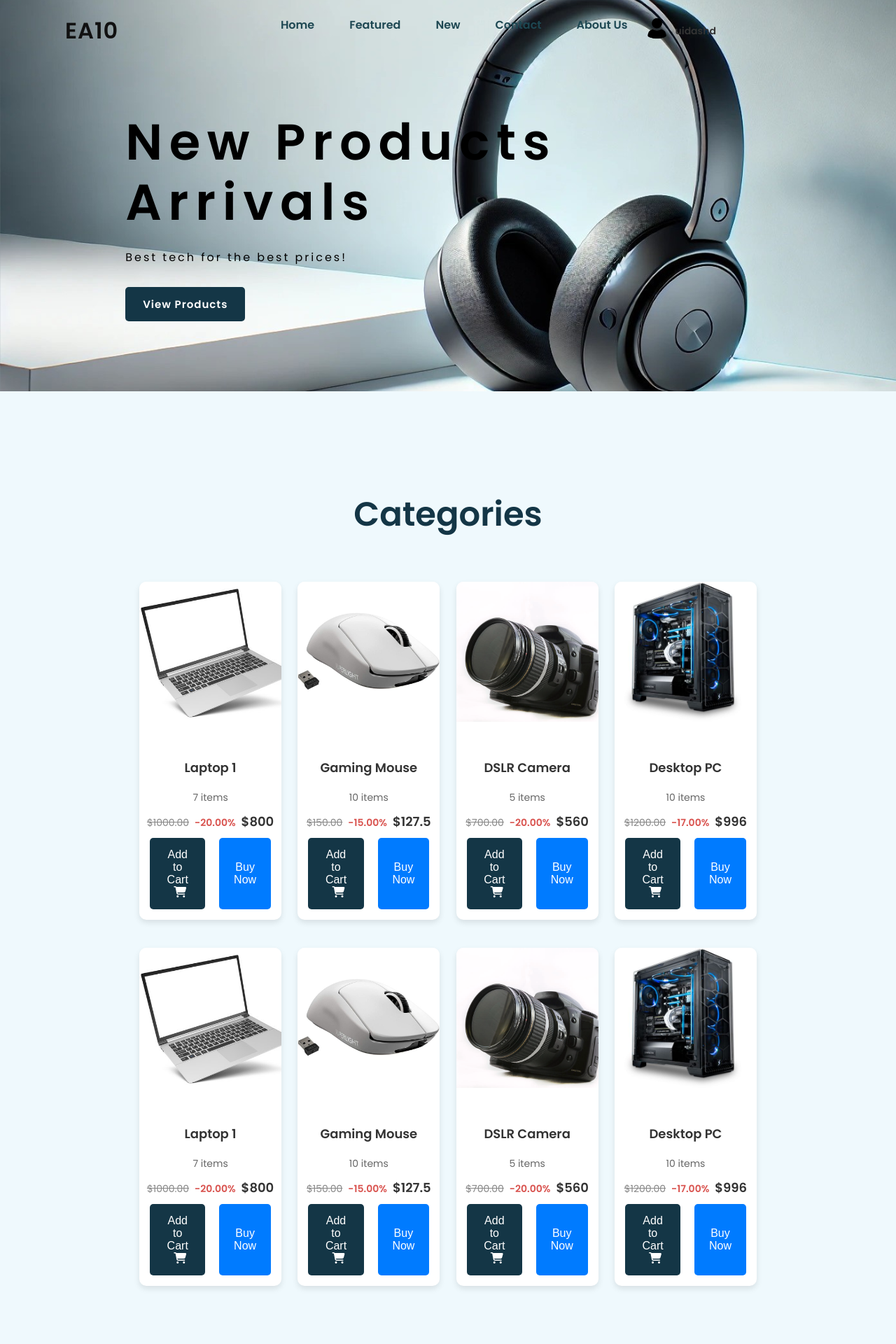
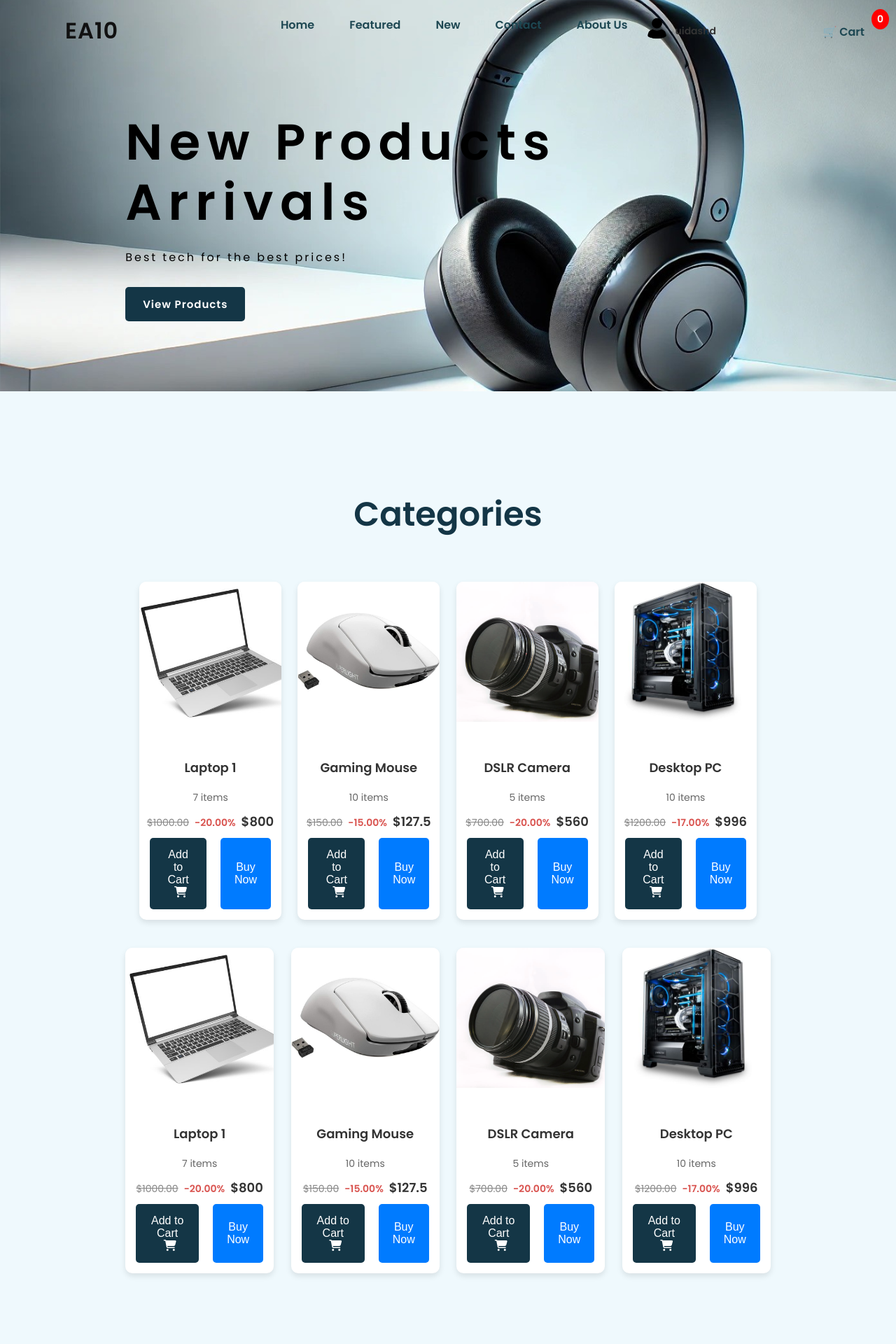
Before and after one commit to edonisshabani/Projekti-UBT, a PHP site: page / in a window 1280 px wide; the page is wider, and only the part inside the window is pictured. Shown: the top 1920 px of that part at 70% size. Run offline with PHP 8.4, Linux system fonts and the light colour scheme; a user stored in the database is signed in; data comes from the database, SQL or seed files in the repository; some libraries are stand-ins or nearby versions.

Commit message:
24th Commit AN

```diff
--- a/cart.php
+++ b/cart.php
@@ -113,6 +113,7 @@ $result = mysqli_query($con, $query);
 <body>
 
 <div class="container">
+<a href="index.php" style="position: absolute; top: 20px; left: 20px; font-size: 30px; text-decoration: none; color: #007acc;">&#8592;</a>
     <h2>Your Shopping Cart</h2>
 
     <?php if (mysqli_num_rows($result) > 0) { ?>
--- a/checkout.php
+++ b/checkout.php
@@ -136,6 +136,7 @@ if ($_SERVER['REQUEST_METHOD'] == 'POST') {
 </head>
 <body>
     <div class="checkout-container">
+    <a href="index.php" style="position: absolute; top: 20px; left: 20px; font-size: 30px; text-decoration: none; color: #007acc;">&#8592;</a>
         <h2>Checkout</h2>
 
         <h3>Order Summary</h3>
--- a/index.php
+++ b/index.php
@@ -1,6 +1,16 @@
 <?php
 session_start();
 include 'config.php';
+
+$user_id = isset($_SESSION['user_id']) ? $_SESSION['user_id'] : 0;
+
+$cart_count = 0;
+if ($user_id) {
+    $cart_query = "SELECT SUM(quantity) AS total_items FROM cart WHERE user_id = $user_id";
+    $cart_result = mysqli_query($con, $cart_query);
+    $cart_row = mysqli_fetch_assoc($cart_result);
+    $cart_count = $cart_row['total_items'] ? $cart_row['total_items'] : 0;
+}
 ?>
 
 <!DOCTYPE html>
@@ -33,13 +43,20 @@ include 'config.php';
                         <a href="logout.php">Logout</a>
                     </div>
                 </div>
-                    <span class="user-name" ><?= htmlspecialchars($_SESSION['user_name']); ?></span>
+                <span class="user-name"><?= htmlspecialchars($_SESSION['user_name']); ?></span>
+            </li>
+            <li>
+                <a href="cart.php" class="cart-icon">
+                    🛒 Cart
+                    <span id="cart-count" class="cart-count"><?= $cart_count; ?></span>
+                </a>
             </li>
         <?php else: ?>
             <li><a href="login.php">LogIn</a></li>
         <?php endif; ?>
     </ul>
 </header>
+
 
     <!----home-ballina--->
     <section class="home" id="home">
@@ -64,7 +81,7 @@ include 'config.php';
         while ($row = $result->fetch_assoc()):
             $final_price = $row['price'] - ($row['price'] * ($row['discount'] / 100));
     ?>
-            <div class="product-card" onclick="openProductPage('product.php?id=<?= $row['id']; ?>')">
+    <div class="product-card">
         <img src="<?= $row['image']; ?>" alt="<?= $row['name']; ?>">
         <div class="product-details">
             <h5><?= $row['name']; ?></h5>
@@ -75,19 +92,17 @@ include 'config.php';
                 <span class="final-price">$<?= $final_price; ?></span>
             </div>
             <div class="button-container">
-                        <form action="add_to_cart.php" method="POST">
-                            <input type="hidden" name="product_id" value="<?= $row['id']; ?>">
-                            <input type="hidden" name="quantity" value="1">
-                            <button type="submit" class="add-to-cart">Add to Cart <i class="fa-solid fa-cart-shopping"></i></button>
-                        </form>
+                <button onclick="addToCart(<?= $row['id']; ?>)" class="add-to-cart">
+                    Add to Cart <i class="fa-solid fa-cart-shopping"></i>
+                </button>
                 <button class="buy-now" onclick="window.location.href='checkout.php?product_id=<?= $row['id']; ?>'">Buy Now</button>
-
             </div>
         </div>
     </div>
     <?php endwhile; ?>
     </div>
-        <div class="featured-content">
+
+    <div class="na-c">
     <?php
         $sql = "SELECT * FROM products LIMIT 4";
         $result = $con->query($sql);
@@ -95,7 +110,7 @@ include 'config.php';
         while ($row = $result->fetch_assoc()):
             $final_price = $row['price'] - ($row['price'] * ($row['discount'] / 100));
     ?>
-            <div class="product-card" onclick="openProductPage('product.php?id=<?= $row['id']; ?>')">
+    <div class="product-card">
         <img src="<?= $row['image']; ?>" alt="<?= $row['name']; ?>">
         <div class="product-details">
             <h5><?= $row['name']; ?></h5>
@@ -106,11 +121,9 @@ include 'config.php';
                 <span class="final-price">$<?= $final_price; ?></span>
             </div>
             <div class="button-container">
-                        <form action="add_to_cart.php" method="POST">
-                            <input type="hidden" name="product_id" value="<?= $row['id']; ?>">
-                            <input type="hidden" name="quantity" value="1">
-                            <button type="submit" class="add-to-cart">Add to Cart <i class="fa-solid fa-cart-shopping"></i></button>
-                        </form>
+                <button onclick="addToCart(<?= $row['id']; ?>)" class="add-to-cart">
+                    Add to Cart <i class="fa-solid fa-cart-shopping"></i>
+                </button>
                 <button class="buy-now">Buy Now</button>
             </div>
         </div>
@@ -118,6 +131,8 @@ include 'config.php';
     <?php endwhile; ?>
     </div>
 </section>
+
+
 
     <div class="ad-container">
         <img src="img/ad1.png" alt="Ad 1" class="ad-image">
@@ -137,7 +152,7 @@ include 'config.php';
         while ($row = $result->fetch_assoc()):
             $final_price = $row['price'] - ($row['price'] * ($row['discount'] / 100));
     ?>
-            <div class="product-card" onclick="openProductPage('product.php?id=<?= $row['id']; ?>')">
+    <div class="product-card">
         <img src="<?= $row['image']; ?>" alt="<?= $row['name']; ?>">
         <div class="product-details">
             <h5><?= $row['name']; ?></h5>
@@ -148,11 +163,9 @@ include 'config.php';
                 <span class="final-price">$<?= $final_price; ?></span>
             </div>
             <div class="button-container">
-                        <form action="add_to_cart.php" method="POST">
-                            <input type="hidden" name="product_id" value="<?= $row['id']; ?>">
-                            <input type="hidden" name="quantity" value="1">
-                            <button type="submit" class="add-to-cart">Add to Cart <i class="fa-solid fa-cart-shopping"></i></button>
-                        </form>
+                <button onclick="addToCart(<?= $row['id']; ?>)" class="add-to-cart">
+                    Add to Cart <i class="fa-solid fa-cart-shopping"></i>
+                </button>
                 <button class="buy-now">Buy Now</button>
             </div>
         </div>
--- a/order_confirmation.php
+++ b/order_confirmation.php
@@ -68,6 +68,7 @@ $result = mysqli_query($con, $query);
 </head>
 <body>
     <div class="confirmation-container">
+    <a href="index.php" style="position: absolute; top: 20px; left: 20px; font-size: 30px; text-decoration: none; color: #007acc;">&#8592;</a>
         <h1>Order Confirmation</h1>
         <p>Thank you for your order!</p>
         <h2>Order Details</h2>
--- a/script/main.js
+++ b/script/main.js
@@ -104,3 +104,17 @@ window.onload = function () {
         }, 3000);
     }
 };
+function addToCart(productId) {
+    fetch("add_to_cart.php", {
+        method: "POST",
+        headers: { "Content-Type": "application/x-www-form-urlencoded" },
+        body: "product_id=" + productId
+    })
+    .then(response => response.text())
+    .then(cartCount => {
+        if (!isNaN(cartCount) && cartCount > 0) {
+            document.getElementById("cart-count").innerText = cartCount;
+        }
+    })
+    .catch(error => console.error("Error:", error));
+}
--- a/style.css
+++ b/style.css
@@ -1185,3 +1185,22 @@ padding-left: 7px;
     border-radius: 8px;
     box-shadow: 0 0 10px rgba(0, 0, 0, 0.1);
 }
+.cart-icon {
+    position: relative;
+    text-decoration: none;
+    color: black;
+    font-size: 18px;
+    position: absolute;
+     right: 20px;
+}
+
+.cart-count {
+    background: red;
+    color: white;
+    border-radius: 50%;
+    padding: 4px 8px;
+    font-size: 14px;
+    position: absolute;
+    top: -10px;
+    right: -10px;
+}
```
Also changed, not shown: add_to_cart.php (+9 -5 lines). Lines whose indentation alone changed are shown as unchanged.
